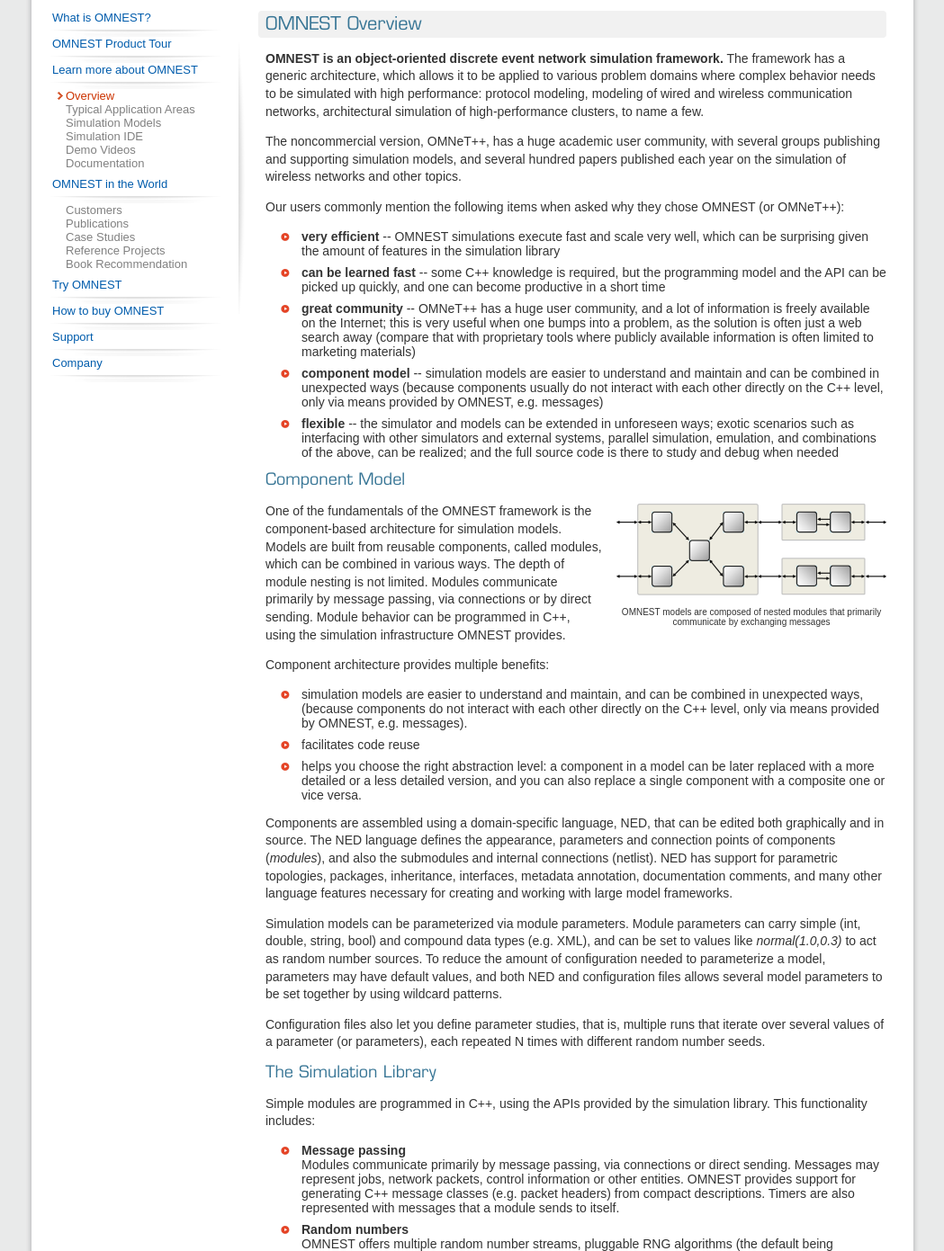
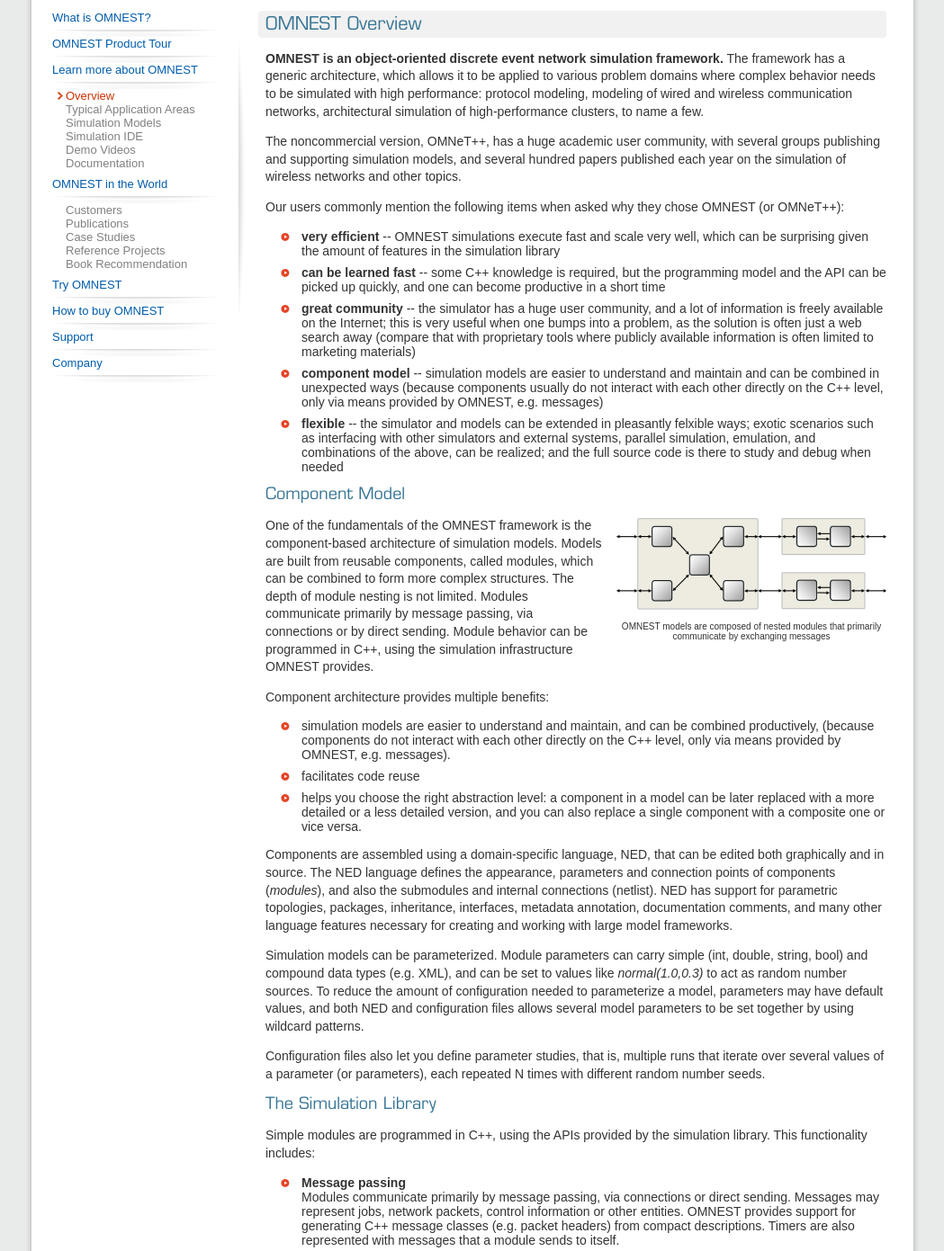
Before and after one commit to tabgab/omnesttestsite2, a PHP site: page /overview.php in a window 1280 px wide. Shown: the part 131-1522 px from the top of the page at 90% size, without its empty margins (115-1164 px from the left). Run offline with PHP 8.4, Linux system fonts and the light colour scheme.

Commit message:
Made some text changes  TODO: trademarks
This page also lists some trademarks on the bottom (Windows, MacOS, etc)
that might need a reference (TM) or (R) and that they are the property
of their respective owners.

```diff
--- a/overview.php
+++ b/overview.php
@@ -40,7 +40,7 @@ chose OMNEST (or OMNeT++):</p>
   <li><b>can be learned fast</b> -- some C++ knowledge is required, but the programming model and
       the API can be picked up quickly, and one can become productive in a short time
 
-  <li><b>great community</b> -- OMNeT++ has a huge user community, and a lot of information
+  <li><b>great community</b> -- the simulator has a huge user community, and a lot of information
       is freely available on the Internet; this is very useful when one bumps into a problem,
       as the solution is often just a web search away (compare that with proprietary
       tools where publicly available information is often limited to marketing materials)
@@ -49,7 +49,7 @@ chose OMNEST (or OMNeT++):</p>
       and can be combined in unexpected ways (because components usually do not interact with
       each other directly on the C++ level, only via means provided by OMNEST, e.g. messages)
 
-  <li><b>flexible</b> -- the simulator and models can be extended in unforeseen ways;
+  <li><b>flexible</b> -- the simulator and models can be extended in pleasantly felxible ways;
       exotic scenarios such as interfacing with other simulators and external systems,
       parallel simulation, emulation, and combinations of the above, can be realized;
       and the full source code is there to study and debug when needed
@@ -65,8 +65,8 @@ modules that primarily communicate by exchanging messages</div>
 </div>
 
 <p>One of the fundamentals of the OMNEST framework is the component-based
-architecture for simulation models. Models are built from reusable
-components, called modules, which can be combined in various ways. The
+architecture of simulation models. Models are built from reusable
+components, called modules, which can be combined to form more complex structures. The
 depth of module nesting is not limited. Modules communicate primarily by
 message passing, via connections or by direct sending. Module behavior can be
 programmed in C++, using the simulation infrastructure OMNEST provides.</p>
@@ -74,7 +74,7 @@ programmed in C++, using the simulation infrastructure OMNEST provides.</p>
 <p>Component architecture provides multiple benefits:</p>
 
 <ul>
-   <li>simulation models are easier to understand and maintain, and can be combined in unexpected ways,
+   <li>simulation models are easier to understand and maintain, and can be combined productively,
        (because components do not interact with each other directly on the C++ level,
        only via means provided by OMNEST, e.g. messages).
    <li>facilitates code reuse
@@ -91,7 +91,7 @@ NED has support for parametric topologies, packages, inheritance, interfaces,
 metadata annotation, documentation comments, and many other language features
 necessary for creating and working with large model frameworks.</p>
 
-<p>Simulation models can be parameterized via module parameters. Module parameters
+<p>Simulation models can be parameterized. Module parameters
 can carry simple (int, double, string, bool) and compound data types (e.g. XML),
 and can be set to values like <i>normal(1.0,0.3)</i> to act as random number sources.
 To reduce the amount of configuration needed to parameterize a model, parameters
@@ -183,7 +183,7 @@ library. This functionality includes:</p>
     to speed up the simulations or to distribute memory requirements.
     Simulation models don't need to be instrumented for parallel simulation, but they need
     to obey certain restrictions (e.g. no global variables and no direct access of
-    components that are instantiated in a different partition).
+    components that are instantiated in a different partition may be used).
     Parallel simulation runs on top of MPI, and employs conservative synchronization.
     Using named pipes or other communication means instead of MPI is also possible.
 
```
